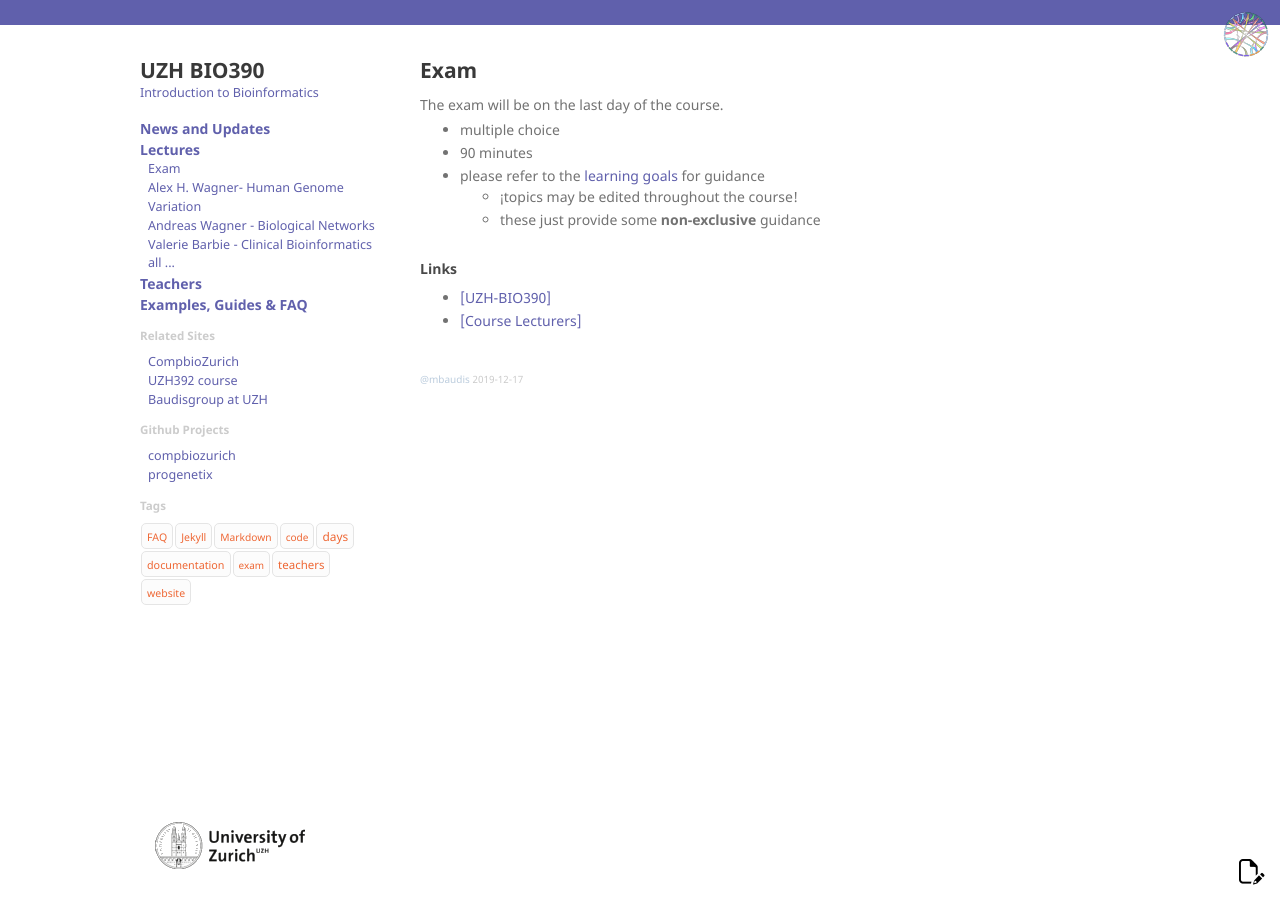
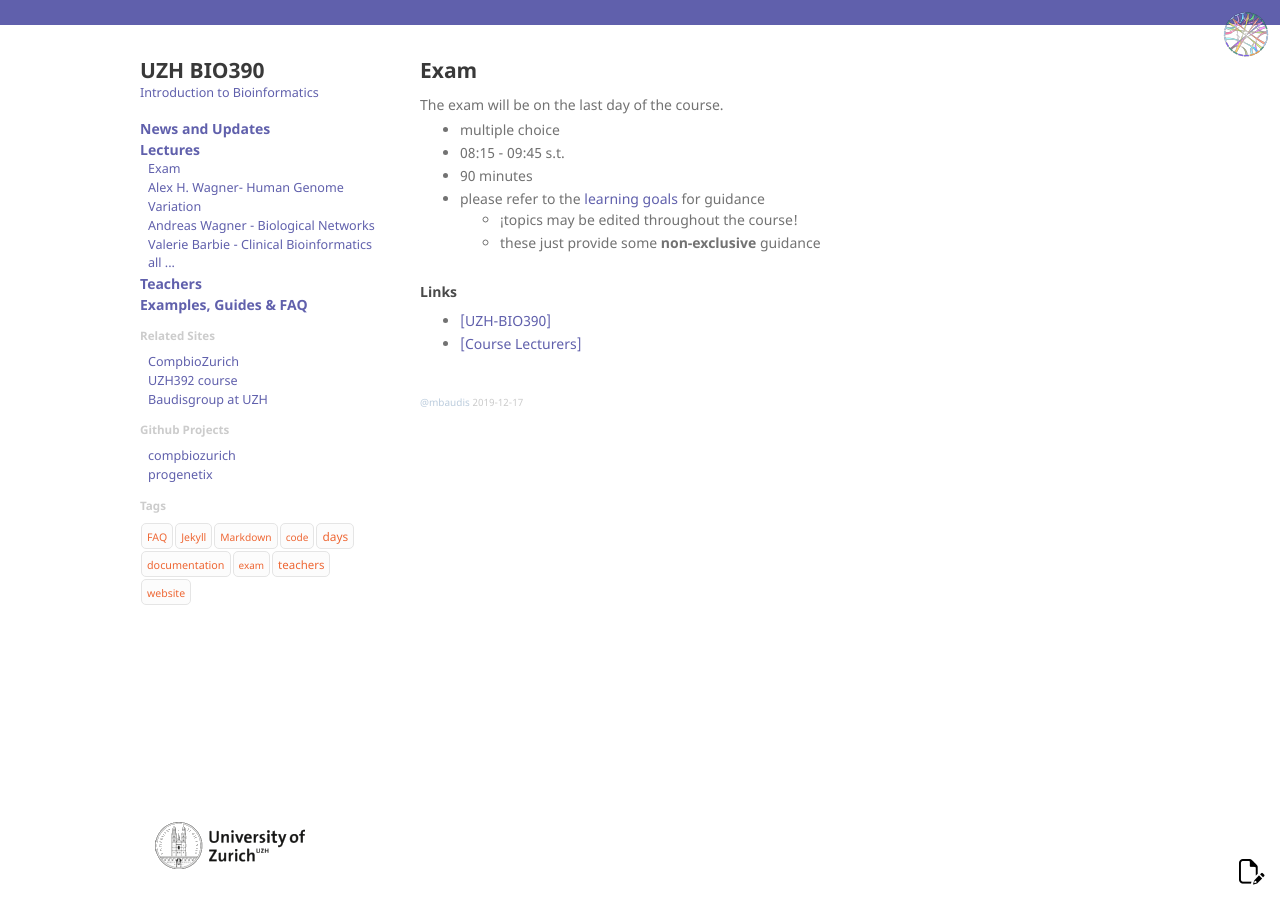
Before and after one commit to compbiozurich/UZH-BIO390, a Jekyll site: the page built from pages/_course-days/2019-12-17-Michael-Baudis-Exam.md, in a window 1280 px wide. Built offline with Jekyll 4.4.1, drawn with Linux system fonts in a browser that asks for light colours.

Commit message:
Update 2019-12-17-Michael-Baudis-Exam.md

```diff
--- a/pages/_course-days/2019-12-17-Michael-Baudis-Exam.md
+++ b/pages/_course-days/2019-12-17-Michael-Baudis-Exam.md
@@ -24,7 +24,8 @@ The exam will be on the last day of the course.
 <!--more-->
 
 * multiple choice
+* 08:15 - 09:45 s.t.
 * 90 minutes
-* please refer to the [learning goals]({{"/doc/learning-goals.html" | relative_link }}_") for guidance
+* please refer to the [learning goals]({{"/UZH-BIO390/doc/learning-goals.html" | relative_link }}") for guidance
     - ¡topics may be edited throughout the course!
     - these just provide some __non-exclusive__ guidance
```
